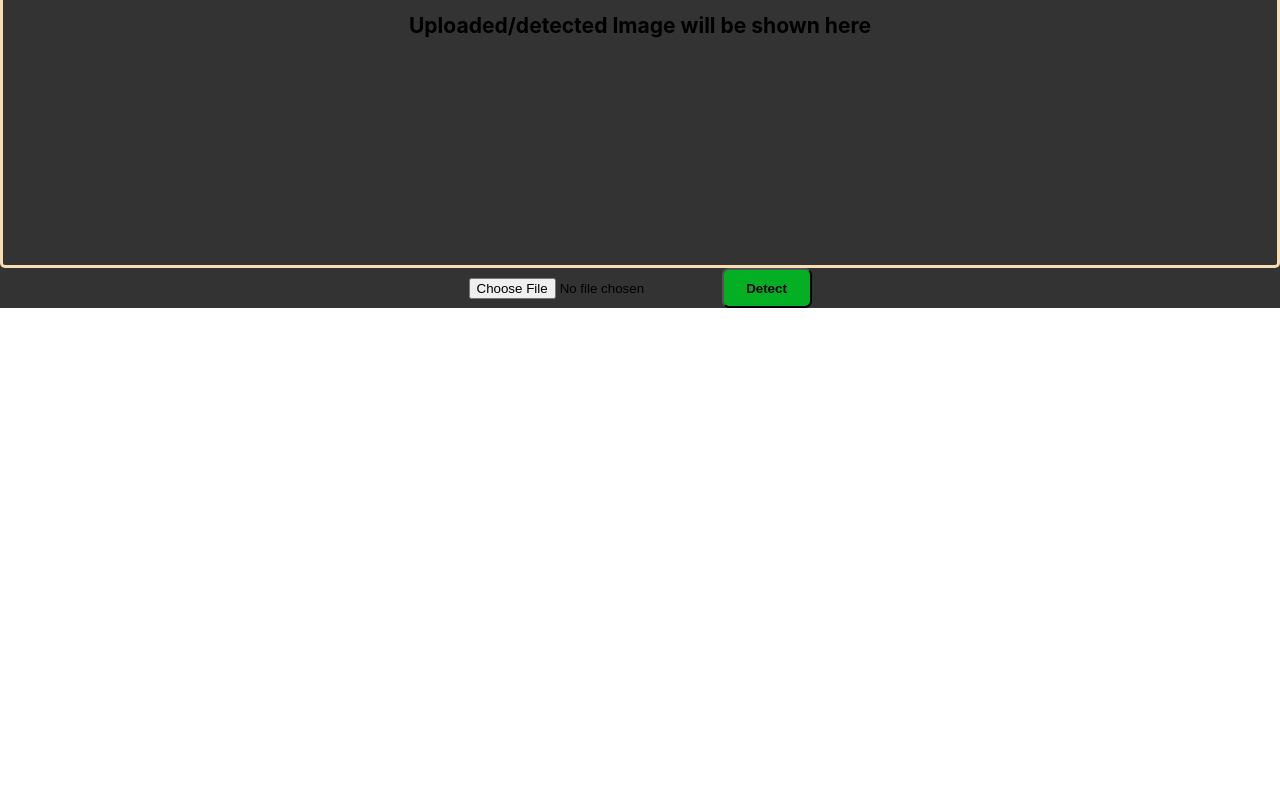
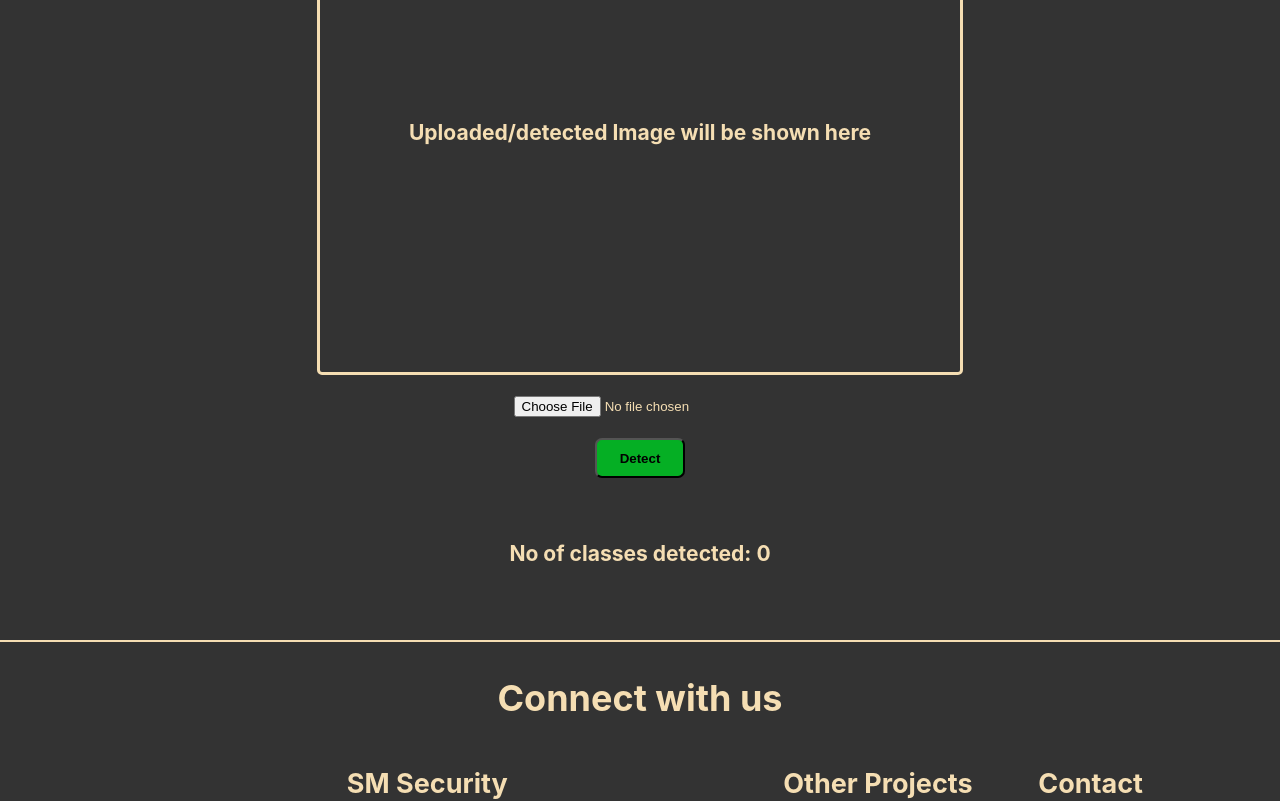
Before and after one commit to sarthakmishraa/SM_SEC, a React (Create React App) app: page /imgDetect in a window 1280 px wide. Shown: the part 320-1121 px from the top of the page. Before the commit the page ends 800 px from the top, so only its background shows below. Built offline with nearby package versions, Linux system fonts and the light colour scheme.

Commit message:
Update UploadSection.js

```diff
--- a/src/UploadSection.js
+++ b/src/UploadSection.js
@@ -3,10 +3,12 @@ import React, { useState } from "react";
 import "@tensorflow/tfjs-backend-cpu";
 import "@tensorflow/tfjs-backend-webgl"
 import * as cocoSSD from "@tensorflow-models/coco-ssd";
+import Footer from './Footer';
 
 function UploadSection() {
 
   const [imgData, setImgData] = useState(null);
+  const [results, setResults] = useState([]);
 
   const readImage = (file) => {
     return new Promise((rs, rj) => {
@@ -23,13 +25,13 @@ function UploadSection() {
     setImgData(imgData);
   };
 
-  const handleUpload = async (imgData) => {
+  const handleUpload = async () => {
     const imgElement = document.createElement("img");
     imgElement.src = imgData;
 
     imgElement.onload = async () => {
-      console.log("inside image element onload");
-      await detectObjectFromImage(imgElement);
+      const result = await detectObjectFromImage(imgElement);
+      setResults(result);
     };
 
     imgElement.onerror = async (error) => {
@@ -41,15 +43,26 @@ function UploadSection() {
     const model = await cocoSSD.load();
     const predictions = await model.detect(imgElement, 5);
     console.log("Predictions: ", predictions);
+    return predictions;
   };
 
   return (
     <div className="UploadSection">
-      <div className="ImageContainer">
-        {imgData ? <img className="imageDetect" src={imgData} alt="Insert object here"></img> : <h3>Uploaded/detected Image will be shown here</h3>}
+      <div className="ImageDetection">
+        <h3>Upload an image for object detection</h3>
+        <div className="ImageContainer">
+          {imgData ? <img className="imageDetect" src={imgData} alt="Insert object here"></img> : <h3>Uploaded/detected Image will be shown here</h3>}
+        </div>
+        <br/>
+        <input type="file" onChange={ handleFileChange }></input>
+        <br/>
+        <button onClick={ handleUpload }>Detect</button>
+        <h3></h3>
+        <h3>
+        No of classes detected: {results.length} <br/> {results.map(detection => <div>{detection.class} {(detection.score).toFixed(2)*100}%</div>)}
+        </h3>
       </div>
-      <input type="file" onChange={ handleFileChange }></input>
-      <button onClick={ handleUpload }>Detect</button>
+      <Footer></Footer>
     </div>
     );
 }
```
